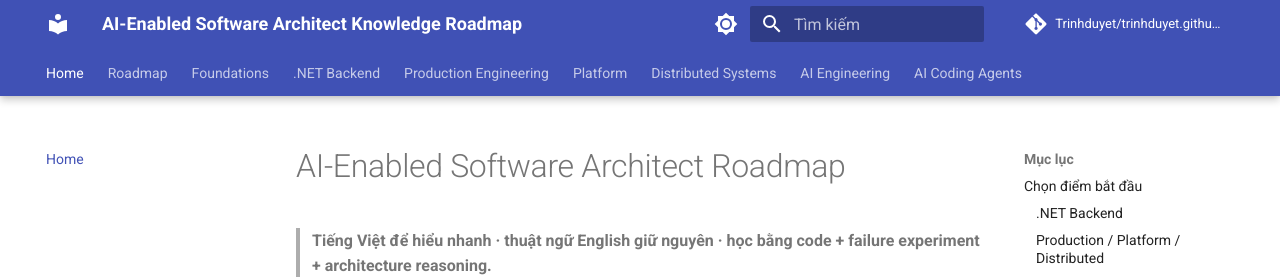
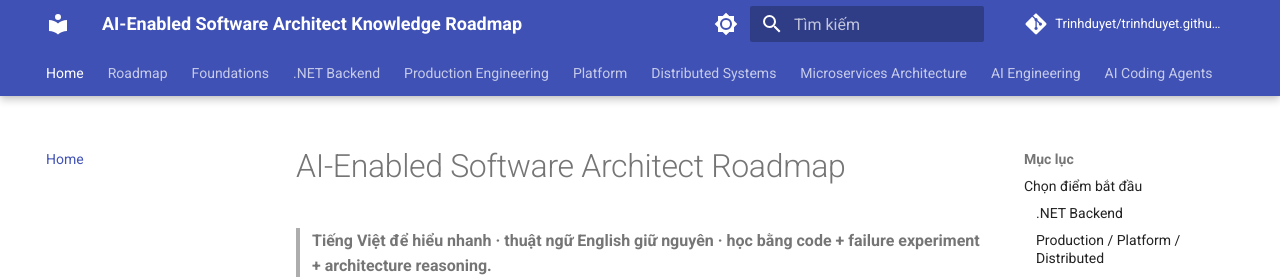
Before and after one commit to Trinhduyet/trinhduyet.github.io, an MkDocs documentation site: the page built from docs/index.md, in a window 1280 px wide. Shown: the top 277 px of the page. Built offline with MkDocs 1.6.1 and Material for MkDocs 9.7.7, drawn with Linux system fonts in a browser that asks for light colours; comment, search, counter and statistics services are not loaded.

Commit message:
docs: add microservices module to navigation

```diff
--- a/mkdocs.yml
+++ b/mkdocs.yml
@@ -1,5 +1,5 @@
 site_name: AI-Enabled Software Architect Knowledge Roadmap
-site_description: Lộ trình thực chiến từ C#/.NET Backend đến Distributed Systems, AI Engineering, System Design và Software Architecture.
+site_description: Lộ trình thực chiến từ C#/.NET Backend đến Distributed Systems, Microservices, AI Engineering, System Design và Software Architecture.
 site_url: https://trinhduyet.github.io/
 repo_url: https://github.com/Trinhduyet/trinhduyet.github.io
 repo_name: Trinhduyet/trinhduyet.github.io
@@ -186,6 +186,12 @@ nav:
       - Partial Failure, Retry & Idempotency: 17-distributed-systems/partial-failure-timeouts-retries-and-idempotency.md
       - Messaging, Outbox, Inbox & Dedup: 17-distributed-systems/messaging-outbox-inbox-and-dedup.md
       - Consistency, Ordering, Saga & Backpressure: 17-distributed-systems/consistency-ordering-saga-and-backpressure.md
+  - Microservices Architecture:
+      - Overview: 18-microservices-architecture/README.md
+      - Boundaries, Data & Contracts: 18-microservices-architecture/service-boundaries-data-ownership-and-contracts.md
+      - Checkout Saga & Reconciliation: 18-microservices-architecture/checkout-saga-unknown-outcome-and-reconciliation.md
+      - Communication, Gateway & Deployment: 18-microservices-architecture/communication-gateway-discovery-and-deployment.md
+      - Testing, Observability & Migration: 18-microservices-architecture/testing-observability-and-migration.md
   - AI Engineering:
       - AI Engineering Overview: 19-ai-engineering/README.md
       - Structured Output & Tool Calling: 19-ai-engineering/structured-output-and-tool-calling.md
```
